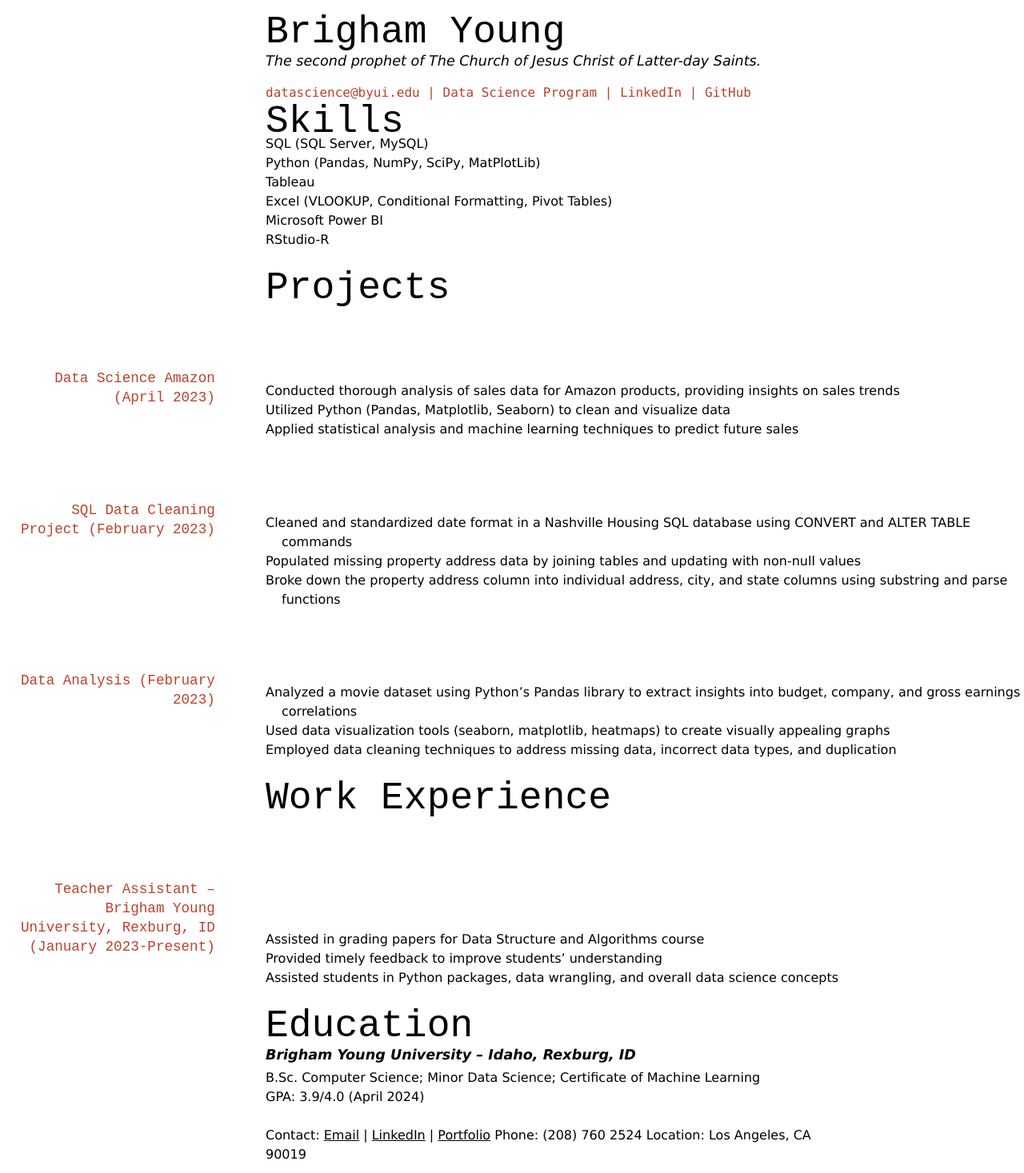
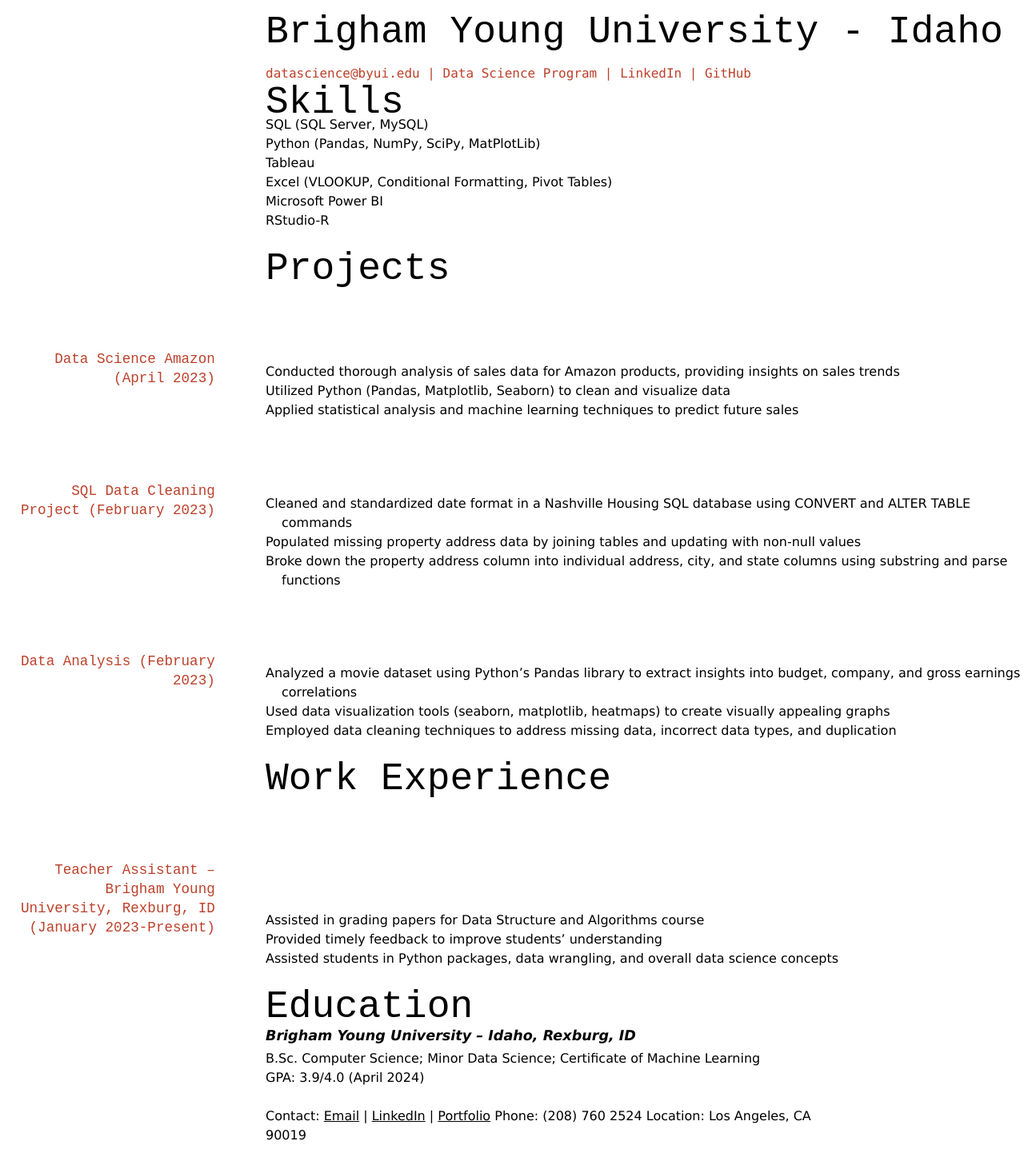
Before and after one commit to daviethedeveloper/David_Pineda_resume, a Jekyll site: the page built from docs/index.md, in a window 1280 px wide. Shown: the whole page at 80% size. Built offline with Jekyll 4.4.1, drawn with Linux system fonts in a browser that asks for light colours; after the commit the page ends 1443 px from its top, so only the background shows below that.

Commit message:
Update index.md

```diff
--- a/docs/index.md
+++ b/docs/index.md
@@ -1,9 +1,9 @@
 ---
 layout: cv
-title: Brigham Young's Resume
+title: David Pineda's Resume
 ---
-# Brigham Young
-The second prophet of The Church of Jesus Christ of Latter-day Saints.
+# Brigham Young University - Idaho
+
 
 <div id="webaddress">
 <a href="datascience@byui.edu">datascience@byui.edu</a>
```
